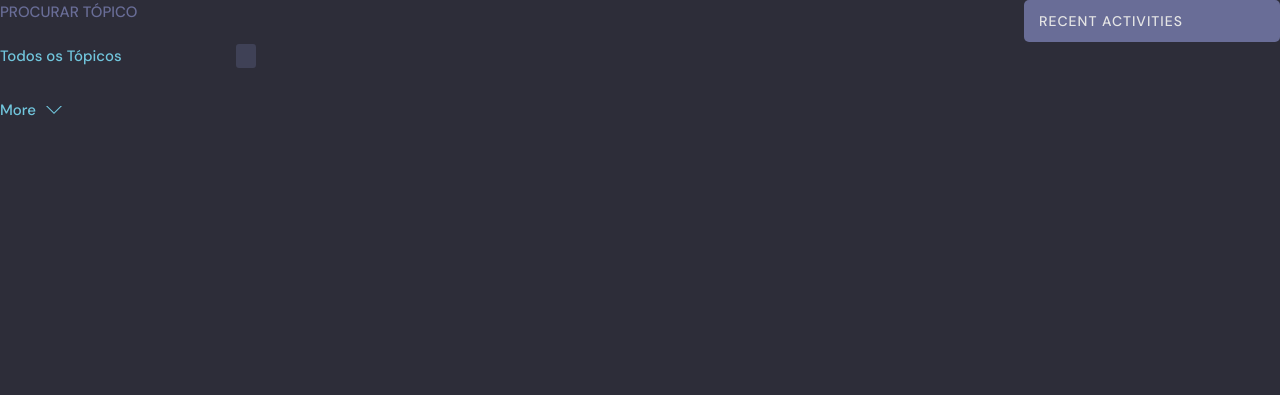
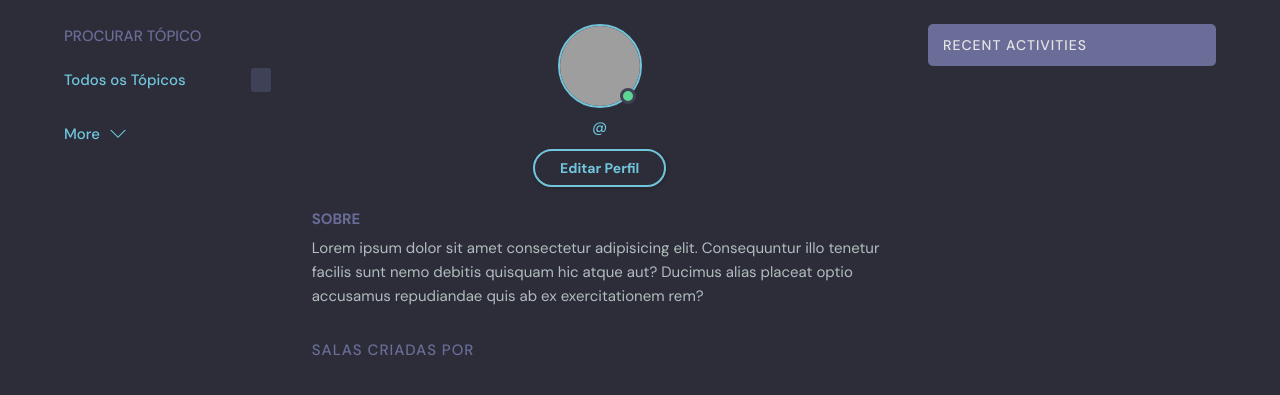
Before and after one commit to dimasabreu/Site-Django, a Django app: template base/templates/base/profile.html in a window 1280 px wide. Shown: the part 76-471 px from the top of the page. Run offline with Django 4.2, Linux system fonts and the light colour scheme; the template is opened without the code that fills it, so the values that code supplies are empty; grey boxes are pictures that could not be loaded.

Commit message:
arrumando a pag do profile

```diff
--- a/base/templates/base/profile.html
+++ b/base/templates/base/profile.html
@@ -1,28 +1,51 @@
 {% extends 'main.html' %}
 
 {% block content %}
+  <main class="profile-page layout layout--3">
+    <div class="container">
+      <!-- Topics Start -->
+      {% include 'base/topic_component.html' %}
+      <!-- Topics End -->
 
-<style>
-    .profile-container{
-        display: grid;
-        grid-template-columns: 1fr 3fr 1fr;
-    }
-</style>
+      <!-- Room List Start -->
+      <div class="roomList">
+        <div class="profile">
+          <div class="profile__avatar">
+            <div class="avatar avatar--large active">
+              <img src="https://randomuser.me/api/portraits/men/11.jpg" />
+            </div>
+          </div>
+          <div class="profile__info">
+            <h3>{{user.username}}</h3>
+            <p>@{{user.username}}</p>
+            {% if request.user == user %}
+            <a href="{% url 'update-user' %}" class="btn btn--main btn--pill">Editar Perfil</a>
+            {% endif %}
+          </div>
+          <div class="profile__about">
+            <h3>Sobre</h3>
+            <p>
+              Lorem ipsum dolor sit amet consectetur adipisicing elit. Consequuntur illo tenetur
+              facilis sunt nemo debitis quisquam hic atque aut? Ducimus alias placeat optio
+              accusamus repudiandae quis ab ex exercitationem rem?
+            </p>
+          </div>
+        </div>
 
-<h1>{{user.username}}</h1>
+        <div class="roomList__header">
+          <div>
+            <h2>Salas criadas por {{user.username}}  </a>
+            </h2>
+          </div>
+        </div>
+        {% include 'base/feed_component.html' %}
+      </div>
+      <!-- Room List End -->
 
-<div class="profile-container">
-    <div>
-        {% include 'base/topic_component.html' %}
+      <!-- Activities Start -->
+      {% include 'base/activity_component.html' %}
+      <!-- Activities End -->
     </div>
-
-    <div>
-        {% include 'base/feed_component.html' %}
-    </div>
-
-    <div>
-        {% include 'base/activity_component.html' %}
-    </div>
-</div>
+  </main>
 
 {% endblock content %}
```
Also changed, not shown: base/templates/base/profile_old.html (added, +28 -0 lines).
